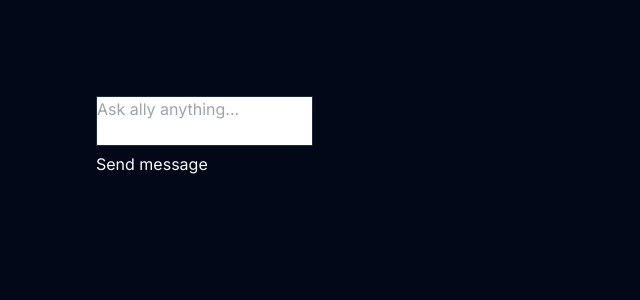
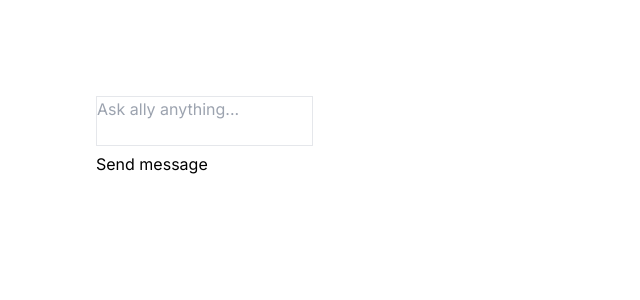
Before and after one commit to sammyodiagbe/gemini-project, a Next.js app: page / in a window 1280 px wide. Shown: the top 300 px of the page, without its empty margins (0-640 px from the left). Built offline with nearby package versions, Linux system fonts and the light colour scheme; no server answers.

Commit message:
ui: implemeting themes for the ui

```diff
--- a/src/app/globals.css
+++ b/src/app/globals.css
@@ -1,7 +1,8 @@
 @tailwind base;
 @tailwind components;
+@tailwind utilities;
 
-
+  @layer base {
     .card-container {
       @apply h-[450px] w-[320px] rounded-lg;
     }
@@ -9,79 +10,61 @@
       @apply h-[450px] w-[320px] grid place-content-center text-center px-3 rounded-lg shadow-md cursor-pointer hover:ring-2 transition-all;
     }
     .card-front {
-    @apply bg-gradient-to-r from-fuchsia-600 via-violet-600 to-purple-600 text-white;
+      @apply bg-pink-500 text-white;
     }
 
     .card-back {
       @apply bg-gray-200;
     }
-  @tailwind utilities;
 
-  @layer base {
     :root {
-      --background: 0 0% 100%;
-      --foreground: 222.2 84% 4.9%;
-
-      --card: 0 0% 100%;
-      --card-foreground: 222.2 84% 4.9%;
-
-      --popover: 0 0% 100%;
-      --popover-foreground: 222.2 84% 4.9%;
-
-      --primary: 222.2 47.4% 11.2%;
-      --primary-foreground: 210 40% 98%;
-
-      --secondary: 210 40% 96.1%;
-      --secondary-foreground: 222.2 47.4% 11.2%;
-
-      --muted: 210 40% 96.1%;
-      --muted-foreground: 215.4 16.3% 46.9%;
-
-      --accent: 210 40% 96.1%;
-      --accent-foreground: 222.2 47.4% 11.2%;
-
-      --destructive: 0 84.2% 60.2%;
-      --destructive-foreground: 210 40% 98%;
-
-      --border: 214.3 31.8% 91.4%;
-      --input: 214.3 31.8% 91.4%;
-      --ring: 222.2 84% 4.9%;
-
-      --radius: 0.5rem;
+      --color-primary: 173 58 39;
+      --color-secondary: 43 74 66;
+      --color-backgroundColor: 204 20 95;
+      --color-accentColor: 27 87 67:
+      --color-textColor: 197 37 24;
     }
 
-    .dark {
-      --background: 222.2 84% 4.9%;
-      --foreground: 210 40% 98%;
+    :root body {
+      background-color: var(--color-backgroundColor);
+      color: var(--color-textColor);
+    }
 
-      --card: 222.2 84% 4.9%;
-      --card-foreground: 210 40% 98%;
+    .ocean-breeze {
+      --color-primary: 42 157 143;
+      --color-secondary: 233 196 106;
+      --color-accentColor: 234 150 31;
+      --color-backgroundColor: 240 243 245;
+      --color-textColor: 38 70 83;
+      --color-onBackground: 235 235 235;
+    }
 
-      --popover: 222.2 84% 4.9%;
-      --popover-foreground: 210 40% 98%;
+    .calm-thoughts {
+      --color-primary: 128 45 244;
+      --color-secondary: 131 56 236;
+      --color-accentColor: 155 92 244;
+      --color-backgroundColor: 240 243 245;
+      --color-textColor: 60 47 47;
+      --color-onBackground: 239 239 239;
+    }
+    .soft-pastels {
+      --color-primary: 255 111 97;
+      --color-secondary: 107 66 38;
+      --color-accentColor: 217 202 179;
+      --color-backgroundColor: 246 241 238;
+      --color-textColor: 60 47 47;
+    }
 
-      --primary: 210 40% 98%;
-      --primary-foreground: 222.2 47.4% 11.2%;
-
-      --secondary: 217.2 32.6% 17.5%;
-      --secondary-foreground: 210 40% 98%;
-
-      --muted: 217.2 32.6% 17.5%;
-      --muted-foreground: 215 20.2% 65.1%;
-
-      --accent: 217.2 32.6% 17.5%;
-      --accent-foreground: 210 40% 98%;
-
-      --destructive: 0 62.8% 30.6%;
-      --destructive-foreground: 210 40% 98%;
-
-      --border: 217.2 32.6% 17.5%;
-      --input: 217.2 32.6% 17.5%;
-      --ring: 212.7 26.8% 83.9%;
+    .twilight-glow {
+      --color-primary: 10 17 40;
+      --color-secondary: 0 31 84;
+      --color-accentColor: 242 92 84;
+      --color-backgroundColor: 33 43 54;
+      --color-textColor: 217 226 236;
     }
   }
 
-  @layer base {
+  /* @layer base {
     * {
       @apply border-border;
     }
@@ -97,4 +80,4 @@
   canvas * {
     background: transaprent !important;
     background-color: transparent !important;
-  }
+  } */
--- a/src/app/layout.tsx
+++ b/src/app/layout.tsx
@@ -16,8 +16,8 @@ export default function RootLayout({
   children: React.ReactNode;
 }>) {
   return (
-    <html lang="en" className="dark">
-      <body className={cn(inter.className, "")}>{children}</body>
+    <html lang="en" className=" ">
+      <body className={cn(inter.className, "calm-thoughts")}>{children}</body>
     </html>
   );
 }
--- a/src/components/QuizMessageComponent.tsx
+++ b/src/components/QuizMessageComponent.tsx
@@ -49,13 +49,9 @@ const QuizMessageComponent: FC<QuizData> = ({
           );
         })}
       </div>
-      {showanswer && <p>{answer}</p>}
       <div className="flex justify-end py-5">
-        <button className="p-2 " onClick={() => setShowanswer(true)}>
-          Show answer
-        </button>
         <button
-          className="p-3 px-7 rounded-md bg-indigo-500 text-white disabled:bg-gray-50 disabled:text-gray-400 ring-1 ring-gray-400"
+          className="p-3 px-7 rounded-md disabled:bg-gray-50 disabled:text-gray-400 ring-1 ring-secondary70"
           onClick={() => nextQuestion()}
           disabled={!answered}
         >
--- a/src/components/chatMessageComponent.tsx
+++ b/src/components/chatMessageComponent.tsx
@@ -28,7 +28,7 @@ const ChatMessageComponent: FC<ChatComponentType> = ({
     }
   };
   return (
-    <div className="p-4rounded-md mb-5">
+    <div className="p-4rounded-md mb-5 bg-onBackground p-4 rounded-lg">
       <p className="pb-3 text-sm">{sender === "ai" ? "Ally" : "You"}</p>
       {/* {sender === "ai" ? (
         <ReactTyped
@@ -46,12 +46,12 @@ const ChatMessageComponent: FC<ChatComponentType> = ({
       {/* <p className={cn("leading-8 mb-3")}>{message}</p> */}
 
       {sender === "ai" && (
-        <div className="flex items-center mt-6">
-          <button className="flex items-center p-2 mr-2 text-gray-600 bg-blue-100 rounded-md active:scale-95 justify-center">
+        <div className="flex items-center mt-6 space-x-4">
+          <button className="flex items-center p-2 mr-2 text-gray-600 ring-1 ring-secondary rounded-md active:scale-95 justify-center">
             <NotebookPen size={15} className="mr-1" /> Take note
           </button>
           <button
-            className="flex items-center p-2 text-gray-600 bg-blue-100 rounded-md active:scale-95 justify-center"
+            className="flex items-center p-2 text-textColor/80 ring-1 ring-secondary rounded-md active:scale-95 justify-center"
             onClick={handleSpeak}
           >
             <SpeechIcon size={15} className="mr-1" /> Listen
--- a/src/components/flashCardComponent.tsx
+++ b/src/components/flashCardComponent.tsx
@@ -13,7 +13,10 @@ const FlashCardComponent: FC<FlashCardPropTypes> = ({ message, flashcard }) => {
   const [flip, setFlip] = useState(false);
   return (
     <div className="">
-      <MarkdownView markdown={message} />
+      <MarkdownView
+        markdown={message}
+        className="bg-onBackground p-2 max-w-[80%] rounded-lg"
+      />
       <div className="py-8 grid justify-center">
         <FlashCard isFlipped={flip} containerClassName="card-container">
           <div className="card-face card-front" onClick={() => setFlip(!flip)}>
--- a/src/components/pdfViewer.tsx
+++ b/src/components/pdfViewer.tsx
@@ -22,7 +22,7 @@ const MyPdfViewer: FC<MyPdfViewerType> = ({ filePath }) => {
   }, [iframeRef]);
   return (
     <iframe
-      src={`${filePath}`}
+      src={`${filePath}#toolbar=0`}
       className="w-full h-full scale-1 zoom-in-50 bg-red-300"
     ></iframe>
   );
--- a/src/components/quizOptionComponent.tsx
+++ b/src/components/quizOptionComponent.tsx
@@ -28,19 +28,19 @@ const QuizOptionComponent: FC<QuizOptionPropsType> = ({
   return (
     <button
       className={cn(
-        "ring-1 ring-gray-300 grid gap-2 items-center grid-cols-[20px_1fr] active:scale-95 p-5 rounded-md transition bg-gray-100",
-        isSelected && rightAnswer && " ring-green-500 bg-green-100",
+        "ring-1 ring-gray-300 grid gap-2 items-center grid-cols-[20px_1fr] active:scale-95 p-5 rounded-md transition bg-onBackground",
+        isSelected && rightAnswer && " ring-primary bg-primary/5",
         isSelected && !rightAnswer && "bg-red-100 ring-red-500",
-        answered && !isSelected && isRight && " ring-green-500 bg-green-100"
+        answered && !isSelected && isRight && "ring-primary bg-primary/5"
       )}
       onClick={() => pickOption(position)}
     >
       <span
         className={cn(
           "h-[20px] w-[20px] bg-gray-200 mr-2 rounded-md transition delay-200",
-          isSelected && rightAnswer && "bg-green-400 ",
+          isSelected && rightAnswer && "bg-primary ",
           isSelected && !rightAnswer && "bg-red-300",
-          answered && !isSelected && isRight && " ring-green-700 bg-green-500"
+          answered && !isSelected && isRight && " ring-primay bg-primary"
         )}
       />
       <span className=" text-left">{text}</span>
--- a/tailwind.config.ts
+++ b/tailwind.config.ts
@@ -19,58 +19,20 @@ const config = {
     },
     extend: {
       colors: {
-        border: "hsl(var(--border))",
-        input: "hsl(var(--input))",
-        ring: "hsl(var(--ring))",
-        background: "hsl(var(--background))",
-        foreground: "hsl(var(--foreground))",
-        primary: {
-          DEFAULT: "hsl(var(--primary))",
-          foreground: "hsl(var(--primary-foreground))",
-        },
-        secondary: {
-          DEFAULT: "hsl(var(--secondary))",
-          foreground: "hsl(var(--secondary-foreground))",
-        },
-        destructive: {
-          DEFAULT: "hsl(var(--destructive))",
-          foreground: "hsl(var(--destructive-foreground))",
-        },
-        muted: {
-          DEFAULT: "hsl(var(--muted))",
-          foreground: "hsl(var(--muted-foreground))",
-        },
-        accent: {
-          DEFAULT: "hsl(var(--accent))",
-          foreground: "hsl(var(--accent-foreground))",
-        },
-        popover: {
-          DEFAULT: "hsl(var(--popover))",
-          foreground: "hsl(var(--popover-foreground))",
-        },
-        card: {
-          DEFAULT: "hsl(var(--card))",
-          foreground: "hsl(var(--card-foreground))",
-        },
+        primary: "rgb(var(--color-primary) / <alpha-value>)",
+        secondary: "rgb(var(--color-secondary) / <alpha-value>)",
+        accentColor: "rgb(var(--color-accentColor) / <alpha-value>)",
+        backgroundColor: "rgb(var(--color-backgroundColor) / <alpha-value>)",
+        textColor: "rgb(var(--color-textColor) / <alpha-value>)",
+        onBackground: "rgb(var(--color-onBackground) / <alpha-value)",
       },
-      borderRadius: {
-        lg: "var(--radius)",
-        md: "calc(var(--radius) - 2px)",
-        sm: "calc(var(--radius) - 4px)",
-      },
-      keyframes: {
-        "accordion-down": {
-          from: { height: "0" },
-          to: { height: "var(--radix-accordion-content-height)" },
-        },
-        "accordion-up": {
-          from: { height: "var(--radix-accordion-content-height)" },
-          to: { height: "0" },
-        },
-      },
-      animation: {
-        "accordion-down": "accordion-down 0.2s ease-out",
-        "accordion-up": "accordion-up 0.2s ease-out",
+      backgroundColor: {
+        primary: "rgb(var(--color-primary) / <alpha-value>)",
+        secondary: "rgb(var(--color-secondary) / <alpha-value>)",
+        accentColor: "rgb(var(--color-accentColor) / <alpha-value>)",
+        backgroundColor: "rgb(var(--color-backgroundColor) / <alpha-value>)",
+        textColor: "rgb(var(--color-textColor) / <alpha-value>)",
+        onBackground: "rgb(var(--color-onBackground) / <alpha-value>)",
       },
     },
   },
```
Also changed, not shown: src/components/conversationComponent.tsx (+9 -6 lines). Lines whose indentation alone changed are shown as unchanged.
